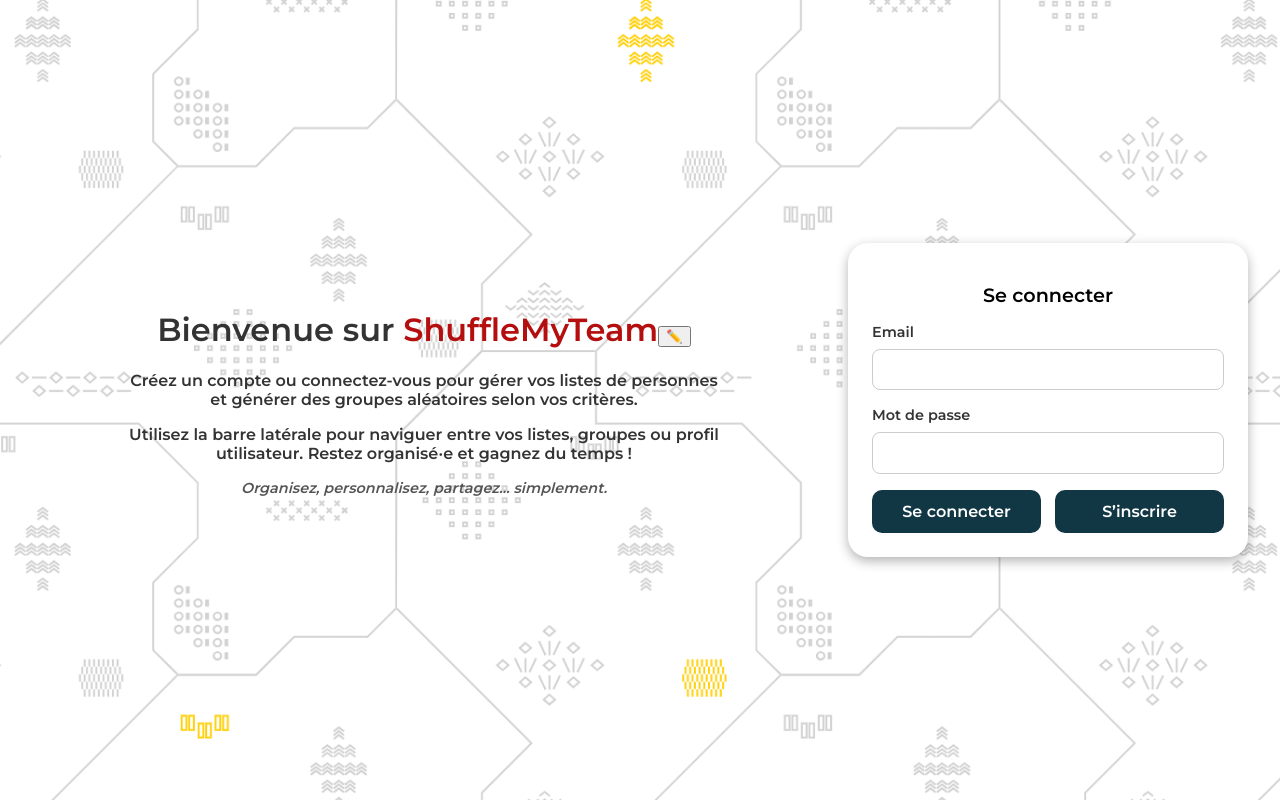
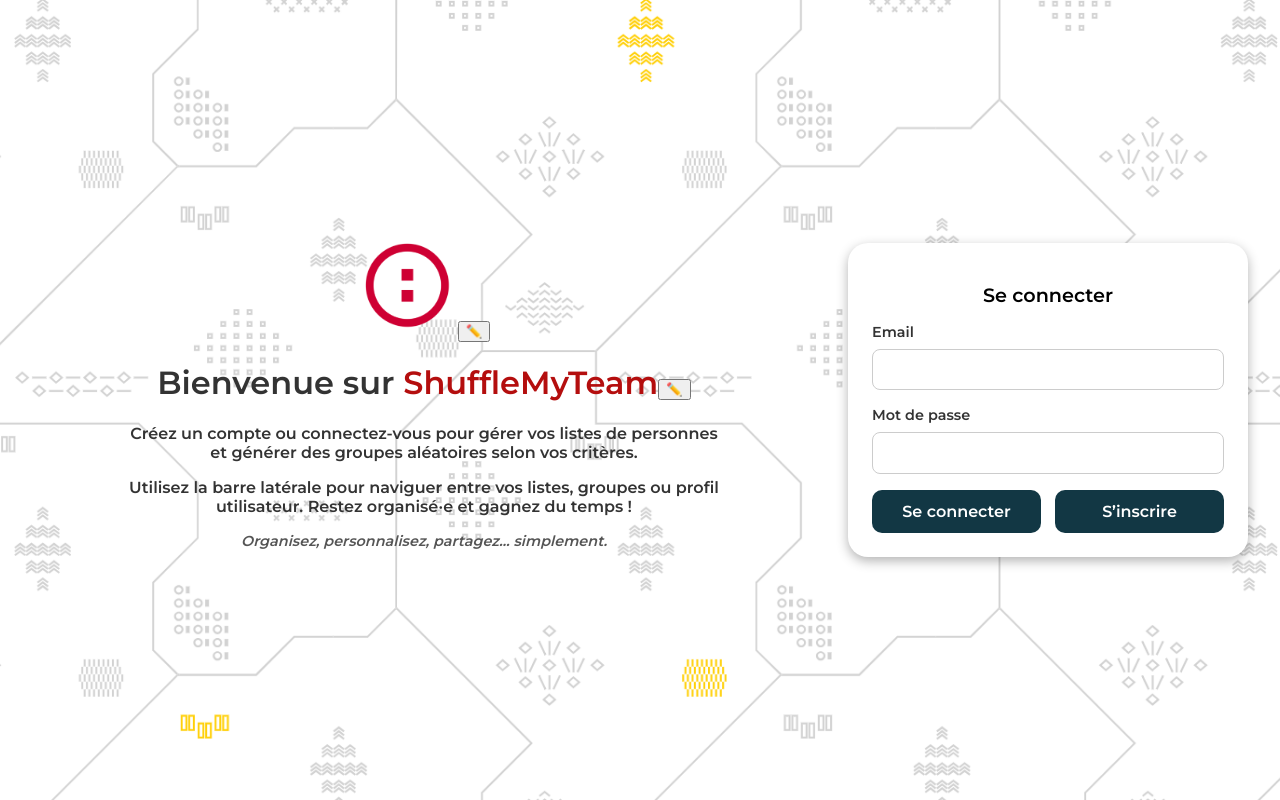
Before and after one commit to kvbcs/briefV3, an Angular app: page / in a window 1280 px wide. Built offline with nearby package versions, Linux system fonts and the light colour scheme.

Commit message:
feature : edit logo

```diff
--- a/src/app/homepage/components/login-form/login-form.component.css
+++ b/src/app/homepage/components/login-form/login-form.component.css
@@ -9,14 +9,18 @@
   box-sizing: border-box;
   overflow: hidden;
 }
-
+img {
+  height: 100px;
+  width: 100px;
+}
 /* Texte au-dessus du formulaire */
 .login-text {
   text-align: center;
-  font-family: 'Montserrat', sans-serif;
+  font-family: "Montserrat", sans-serif;
   color: #333;
   font-weight: 600;
   max-width: 100%;
+
 
   h3 {
     font-size: 1.5rem;
@@ -41,7 +45,7 @@
   border-radius: 20px;
   padding: 1.5rem;
   box-shadow: 0 4px 12px rgba(0, 0, 0, 0.3);
-  font-family: 'Montserrat', sans-serif;
+  font-family: "Montserrat", sans-serif;
   font-weight: 600;
   width: 100%;
   box-sizing: border-box;
@@ -88,7 +92,7 @@
   gap: 12px;
 
   button {
-    font-family: 'Montserrat', sans-serif;
+    font-family: "Montserrat", sans-serif;
     font-weight: 700;
     font-size: 1rem;
     background-color: #123744;
@@ -117,7 +121,7 @@
   max-width: 600px;
   margin: 0 auto;
   padding: 1rem;
-  font-family: 'Montserrat', sans-serif;
+  font-family: "Montserrat", sans-serif;
   font-weight: 600;
   color: #333;
 }
@@ -135,6 +139,7 @@
 
 /* 💻 Responsive : 2 colonnes côte à côte sur écrans larges */
 @media (min-width: 768px) {
+
   .login-wrapper {
     flex-direction: row;
     align-items: center;
--- a/src/app/homepage/components/login-form/login-form.component.html
+++ b/src/app/homepage/components/login-form/login-form.component.html
@@ -1,8 +1,24 @@
 <div class="login-wrapper">
   <div class="welcome-container">
+    @if (editModeLogo){
+    <input type="file" accept="image/*" (change)="saveLogo($event)" />
+    <button (click)="editModeLogo = false">❌</button>
+
+    } @else {
+    <img
+      [src]="logo()"
+      [alt]="title()"
+      (input)="tempLogo.set($any($event.target).value)"
+    /><button (click)="editLogo()">✏️</button>
+
+    }
     <h1>
       Bienvenue sur @if (editMode){
-      <input type="text" [value]="tempTitle()" (input)="tempTitle.set($any($event.target).value)"/><button (click)="saveTitle()">✅</button>
+      <input
+        type="text"
+        [value]="tempTitle()"
+        (input)="tempTitle.set($any($event.target).value)"
+      /><button (click)="saveTitle()">✅</button>
       } @else {
       <span class="highlight">{{ title() }}</span
       ><button (click)="editTitle()">✏️</button>
--- a/src/app/homepage/components/login-form/login-form.component.ts
+++ b/src/app/homepage/components/login-form/login-form.component.ts
@@ -16,6 +16,9 @@
   styleUrls: ['./login-form.component.css'],
 })
 export class LoginFormComponent {
+  logo = signal<string>(localStorage.getItem('siteLogo') || 'assets/logo.png');
+  tempLogo = signal<string>(this.logo());
+  editModeLogo: boolean = false;
   editMode: boolean = false;
   title = signal<string>(localStorage.getItem('siteTitle') || 'ShuffleMyTeam');
   tempTitle = signal<string>(this.title());
@@ -31,9 +34,35 @@
       this.title.set(newTitle);
       localStorage.setItem('siteTitle', newTitle);
     } else {
-      alert("Titre invalide")
+      alert('Titre invalide');
     }
     this.editMode = false;
+  }
+
+  editLogo() {
+    this.editModeLogo = true;
+    this.tempLogo.set(this.logo());
+  }
+
+  saveLogo(event?: Event) {
+    const input = event?.target as HTMLInputElement;
+    const file = input?.files?.[0];
+
+    if (file) {
+      const reader = new FileReader();
+      reader.onload = () => {
+        const result = reader.result as string;
+        this.logo.set(result);
+        this.tempLogo.set(result);
+        localStorage.setItem('siteLogo', result);
+        this.editModeLogo = false;
+      };
+      reader.readAsDataURL(file); // conversion en base64
+    } else {
+      // fallback si aucune image sélectionnée
+      alert('error');
+      this.editModeLogo = false;
+    }
   }
   // Formulaire réactif avec 2 champs
   loginForm: FormGroup;
```
Also changed, not shown: src/assets/logo.png (added).
